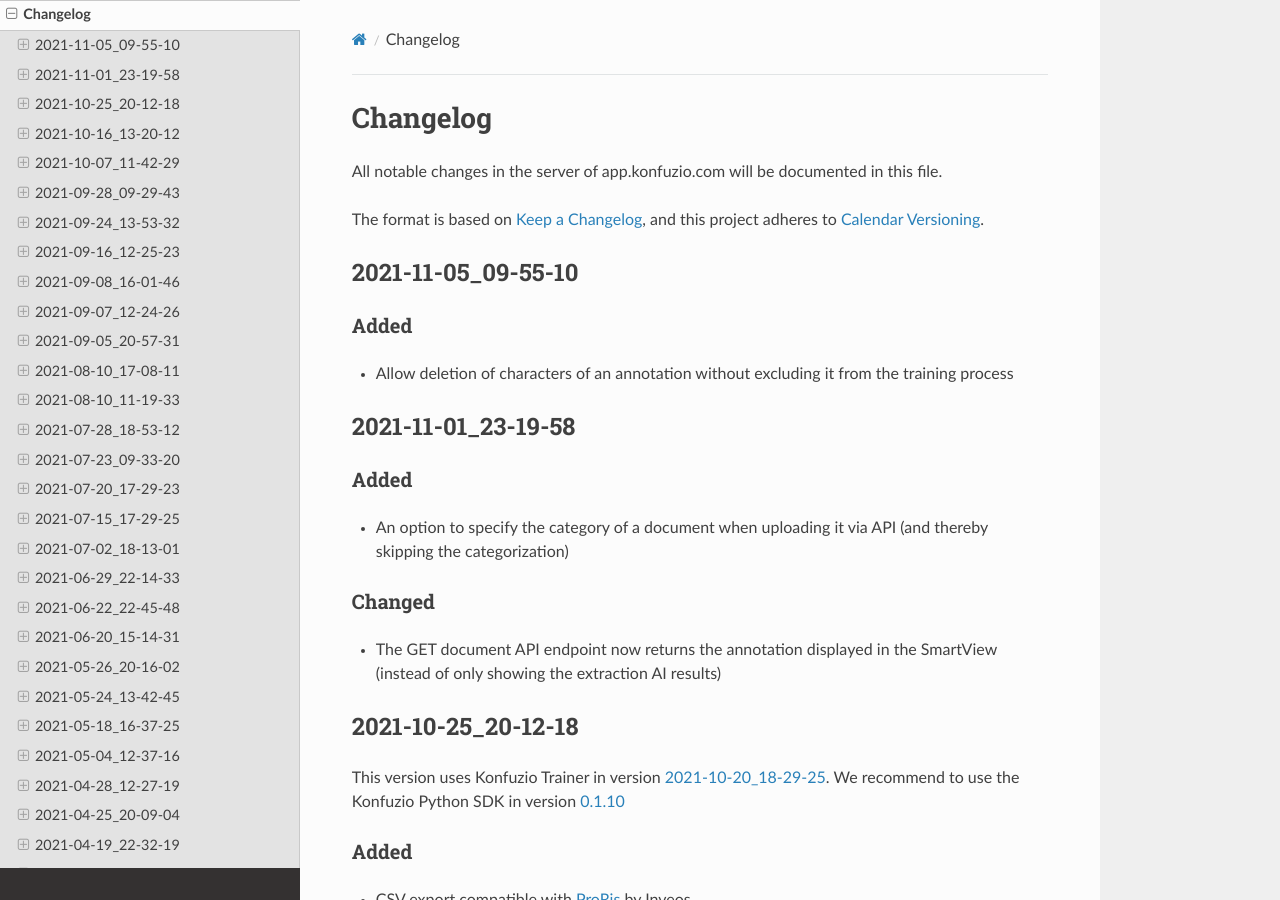
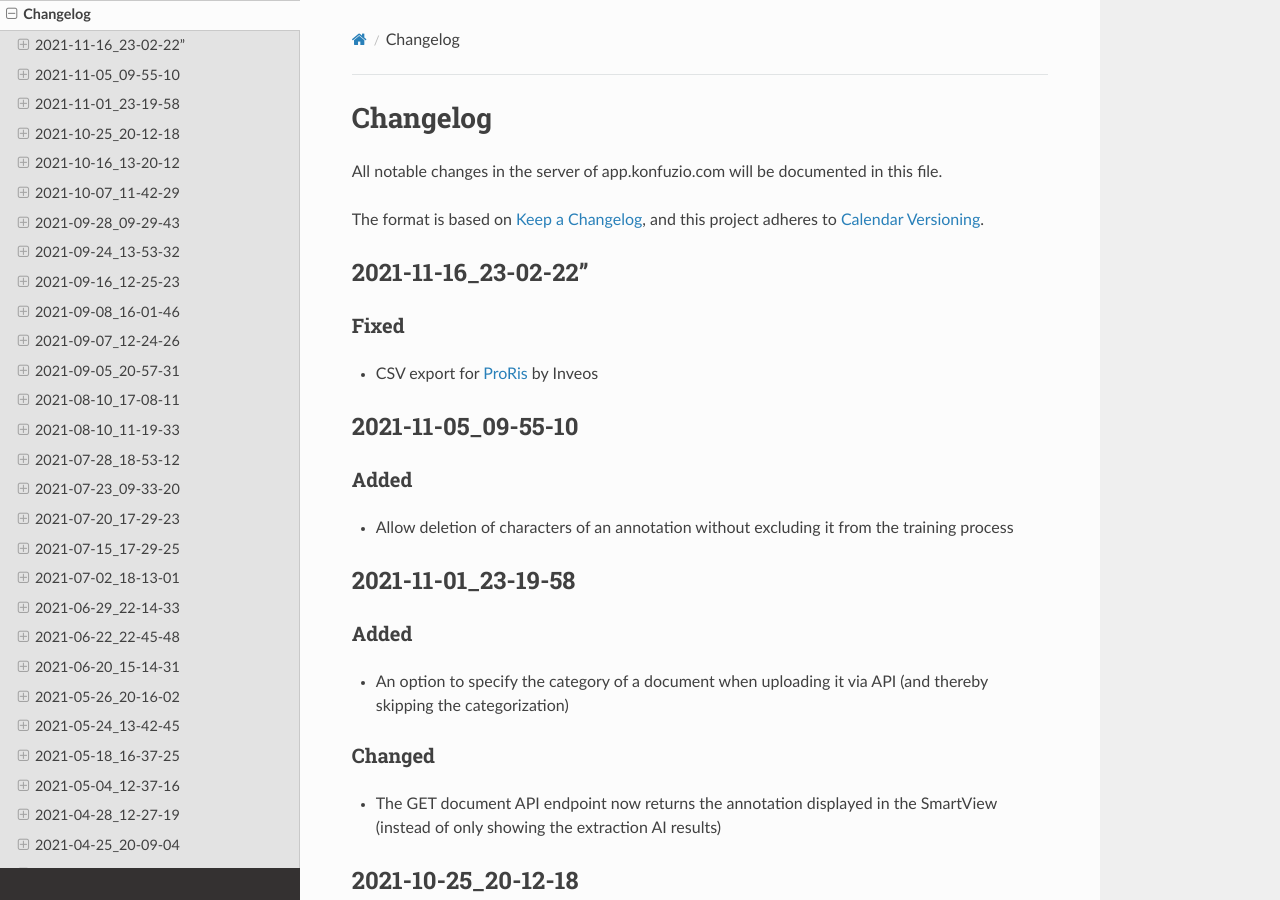
Before and after one commit to konfuzio-ai/konfuzio-sdk, a Sphinx documentation site: the page built from docs/web/changelog_app.md, in a window 1280 px wide and 900 px high. Built offline with Sphinx 7.4.7 and the Read the Docs theme 2.0.0, drawn with Linux system fonts in a browser that asks for light colours.

Commit message:
Update changelog_app.md

```diff
--- a/docs/web/changelog_app.md
+++ b/docs/web/changelog_app.md
@@ -7,6 +7,11 @@
 
 The format is based on [Keep a Changelog](https://keepachangelog.com/en/1.0.0/),
 and this project adheres to [Calendar Versioning](https://calver.org/overview.html).
+
+## 2021-11-16_23-02-22"
+
+### Fixed
+- CSV export for [ProRis](https://www.inveos.com/proris-blue) by Inveos
 
 ## 2021-11-05_09-55-10
 
```
